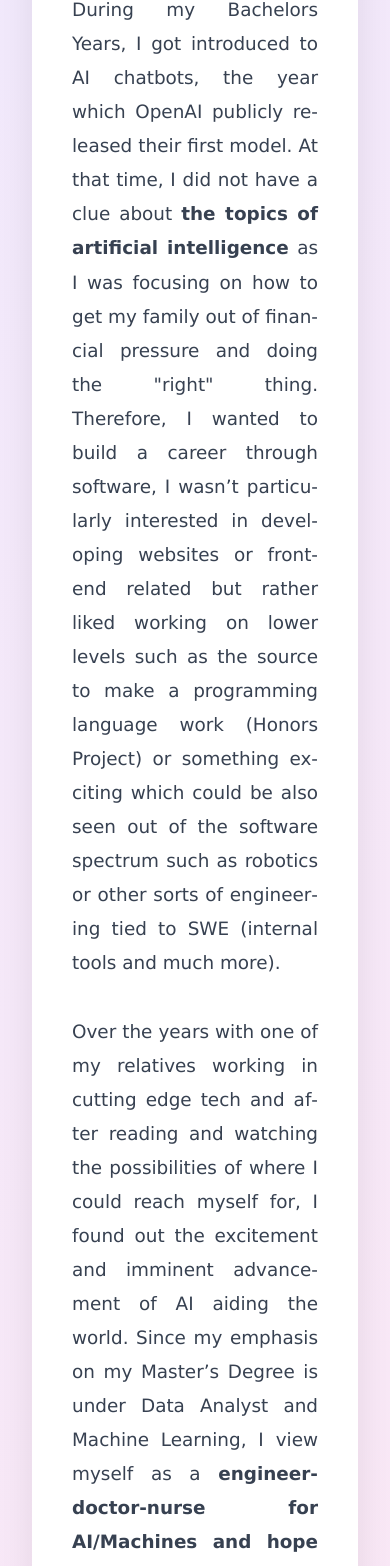
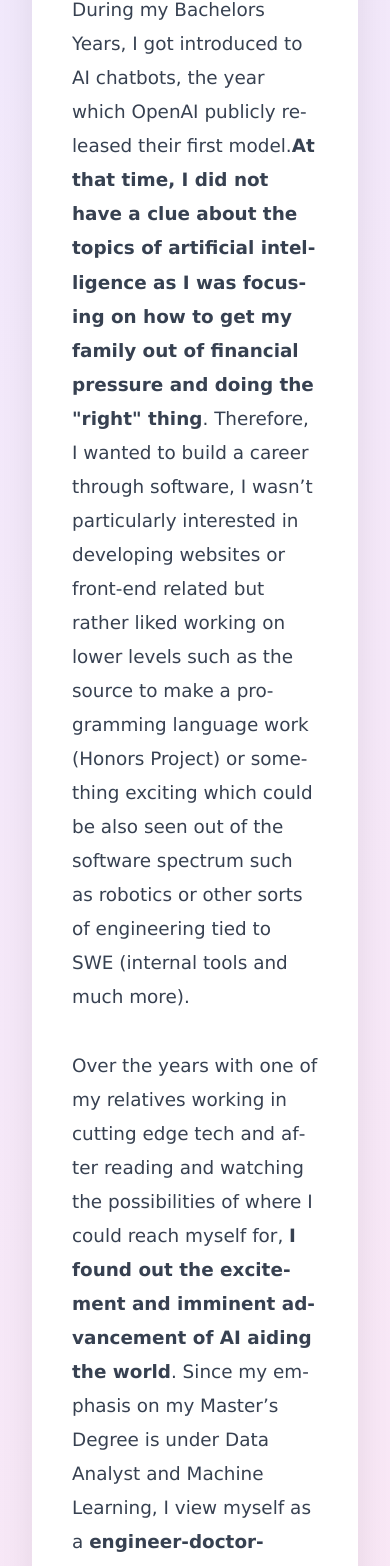
Before and after one commit to AxelTWC/axeltwc.github.io, a React (Create React App) app in the folder my-app/: page / in a window 390 px wide. Shown: the part 8270-9836 px from the top of the page. Built offline with nearby package versions, Linux system fonts and the light colour scheme.

Commit message:
Bold for summary

```diff
--- a/my-app/src/App.css
+++ b/my-app/src/App.css
@@ -638,6 +638,13 @@ a, a:visited {
 
 }
 
+@media (max-width: 768px) {
+  .statement p {
+    text-align: left;
+    text-justify: auto;
+  }
+}
+
 /* Animated Gradient Border for statement */
 .statement p::before {
   content: "";
--- a/my-app/src/App.js
+++ b/my-app/src/App.js
@@ -163,9 +163,9 @@ export default function App() {
         <p>
           I am born with no technological background, only a PC and a game which led me to open a “studio/service” running for 8 years during my childhood, through it, <b>I learnt that technology is the key to improve the world in a vast ways unimaginable.</b> On top of that, with my medical/nursing background from my parents, I always strive to take care and be concerned about others over myself.
           <br></br><br></br>
-          During my Bachelors Years, I got introduced to AI chatbots, the year which OpenAI publicly released their first model. At that time, I did not have a clue about <b>the topics of artificial intelligence</b> as I was focusing on how to get my family out of financial pressure and doing the "right" thing. Therefore, I wanted to build a career through software, I wasn’t particularly interested in developing websites or front-end related but rather liked working on lower levels such as the source to make a programming language work (Honors Project) or something exciting which could be also seen out of the software spectrum such as robotics or other sorts of engineering tied to SWE (internal tools and much more).
+          During my Bachelors Years, I got introduced to AI chatbots, the year which OpenAI publicly released their first model.<b>At that time, I did not have a clue about the topics of artificial intelligence as I was focusing on how to get my family out of financial pressure and doing the "right" thing</b>. Therefore, I wanted to build a career through software, I wasn’t particularly interested in developing websites or front-end related but rather liked working on lower levels such as the source to make a programming language work (Honors Project) or something exciting which could be also seen out of the software spectrum such as robotics or other sorts of engineering tied to SWE (internal tools and much more).
           <br></br><br></br>
-          Over the years with one of my relatives working in cutting edge tech and after reading and watching the possibilities of where I could reach myself for, I found out the excitement and imminent advancement of AI aiding the world. Since my emphasis on my Master’s Degree is under Data Analyst and Machine Learning, I view myself as a <b>engineer-doctor-nurse for AI/Machines and hope to either take on roles in training (nurturing machines) or AGI robotics.</b>
+          Over the years with one of my relatives working in cutting edge tech and after reading and watching the possibilities of where I could reach myself for, <b>I found out the excitement and imminent advancement of AI aiding the world</b>. Since my emphasis on my Master’s Degree is under Data Analyst and Machine Learning, I view myself as a <b>engineer-doctor-nurse for AI/Machines and hope to either take on roles in training (nurturing machines) or AGI robotics.</b>
           <br></br><br></br>
           My stance is that I love helping and seeing things work regardless of what they are or who they are. The thrill of success after a long run just excites me a lot. <b>I hope to see more nurses around the world taking care of people in need; and I want to do my part to leverage machines to be able to take care of people who may seem out of reach to me.</b>
           <br></br>
```
